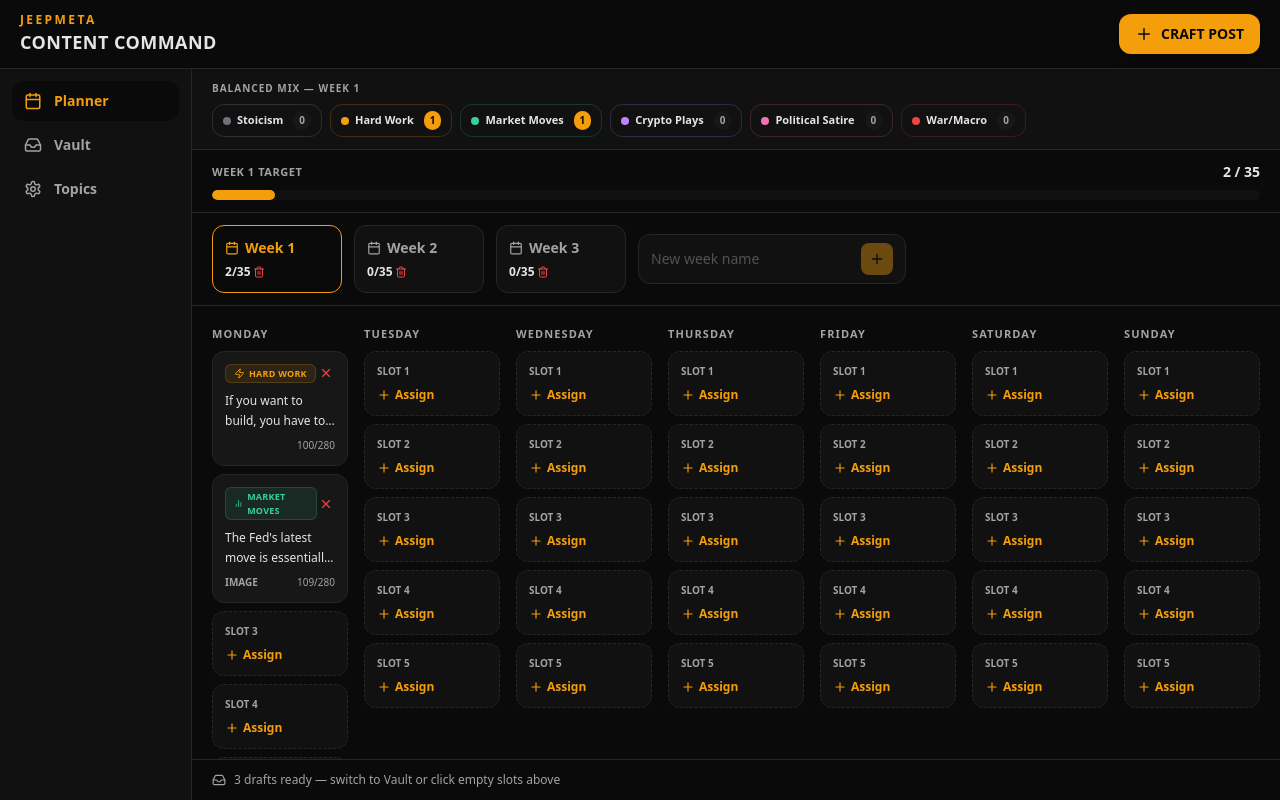
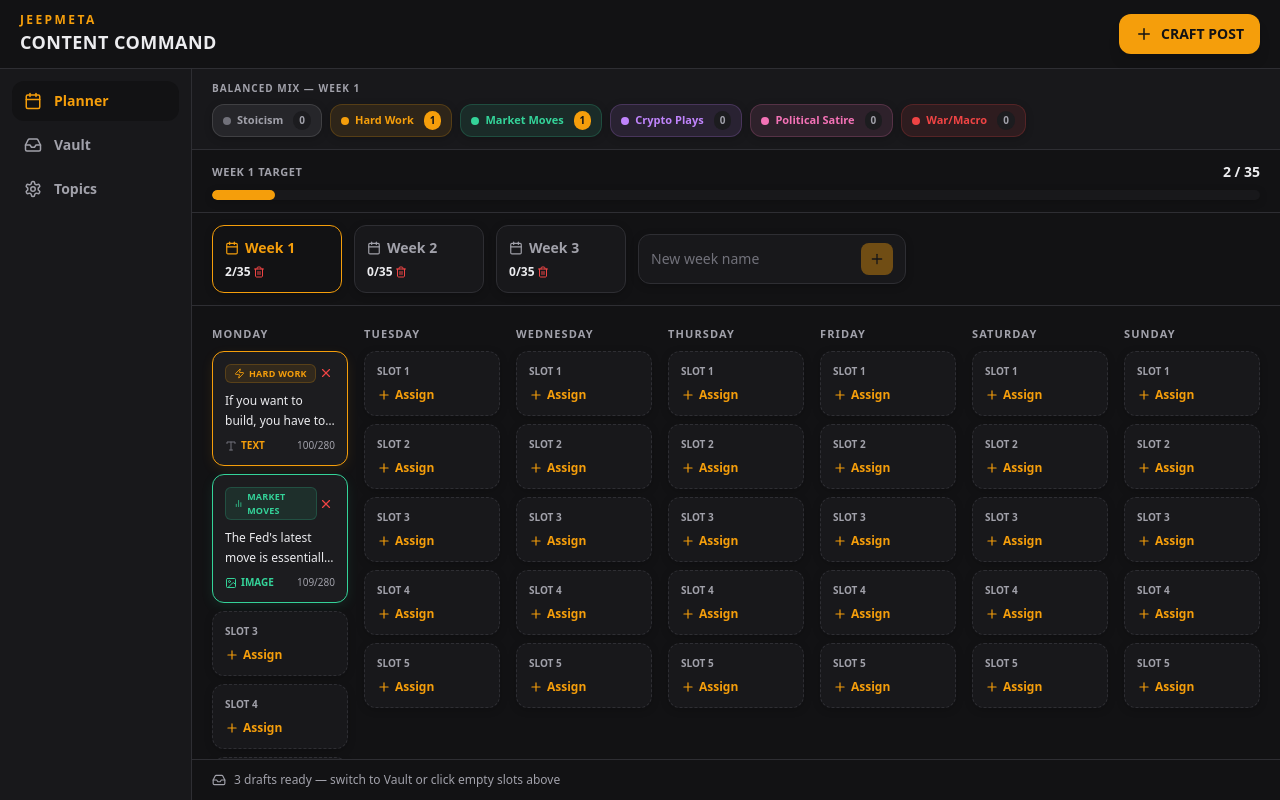
Before and after one commit to jeepmeta/content-command-x, a React (Vite) app: page / in a window 1280 px wide. Built offline with nearby package versions, Linux system fonts and the light colour scheme.

Commit message:
UI polish: lighter grays, soft shadows, topic-colored scheduled cards, fun media icons + assets folder with blank SVG

```diff
--- a/src/components/Planner.tsx
+++ b/src/components/Planner.tsx
@@ -1,4 +1,4 @@
-import { Calendar, Inbox, Plus, Trash2, X } from 'lucide-react';
+import { Calendar, Inbox, Plus, Trash2, X, Image as ImageIcon, Film, Sparkles, Type } from 'lucide-react';
 import type { Day, Post, TopicConfig, Week } from '../types';
 import { DAYS, SLOTS_PER_DAY } from '../constants';
 import CategoryBadge from './CategoryBadge';
@@ -23,6 +23,14 @@ interface PlannerProps {
   newWeekName: string;
   setNewWeekName: (value: string) => void;
   handleAddWeek: () => void;
+}
+
+function MediaIcon({ media, color }: { media: Post['media']; color?: string }) {
+  const style = color ? { color } : undefined;
+  if (media === 'image') return <ImageIcon size={12} style={style} />;
+  if (media === 'video') return <Film size={12} style={style} />;
+  if (media === 'gif') return <Sparkles size={12} style={style} />;
+  return <Type size={12} className="text-neutral" />;
 }
 
 export default function Planner({
@@ -59,19 +67,19 @@ export default function Planner({
             return (
               <div
                 key={topicName}
-                className="inline-flex items-center gap-1.5 rounded-xl border px-2.5 py-1.5"
-                style={{ borderColor: config.border }}
+                className="inline-flex items-center gap-1.5 rounded-xl border px-2.5 py-1.5 shadow-soft"
+                style={{ borderColor: config.border, backgroundColor: config.bg }}
               >
                 <span
                   className="h-2 w-2 rounded-full"
                   style={{ backgroundColor: config.fill }}
                 />
-                <span className="text-[11px] font-bold text-text">{topicName}</span>
+                <span className="text-[11px] font-bold" style={{ color: config.color }}>
+                  {topicName}
+                </span>
                 <span
                   className={`ml-1 rounded-full px-1.5 py-0.5 text-[10px] font-bold ${
-                    count > 0
-                      ? 'bg-accent text-bg'
-                      : 'bg-card text-text-muted'
+                    count > 0 ? 'bg-accent text-bg' : 'bg-card text-text-muted'
                   }`}
                 >
                   {count}
@@ -96,7 +104,7 @@ export default function Planner({
             {weeklyPlannedCount} / {totalRequired}
           </span>
         </div>
-        <div className="h-2.5 overflow-hidden rounded-full bg-card-alt">
+        <div className="h-2.5 overflow-hidden rounded-full bg-card-alt shadow-soft">
           <div
             className="h-full rounded-full transition-all duration-300"
             style={{
@@ -119,7 +127,7 @@ export default function Planner({
               key={week.id}
               type="button"
               onClick={() => setSelectedWeekId(week.id)}
-              className={`flex min-w-[130px] shrink-0 flex-col rounded-xl border p-3 text-left transition ${
+              className={`flex min-w-[130px] shrink-0 flex-col rounded-xl border p-3 text-left shadow-soft transition ${
                 isSelected
                   ? 'border-accent bg-bg'
                   : 'border-border bg-card-alt hover:border-neutral'
@@ -163,7 +171,7 @@ export default function Planner({
           );
         })}
 
-        <div className="flex min-w-[180px] shrink-0 items-center gap-2 rounded-xl border border-border bg-card-alt px-3 py-2">
+        <div className="flex min-w-[180px] shrink-0 items-center gap-2 rounded-xl border border-border bg-card-alt px-3 py-2 shadow-soft">
           <input
             value={newWeekName}
             onChange={(e) => setNewWeekName(e.target.value)}
@@ -202,7 +210,11 @@ export default function Planner({
                         key={`${day}-${slotNum}`}
                         type="button"
                         onClick={() => openEditModal(postInSlot)}
-                        className="rounded-xl border border-border bg-card p-3 text-left transition hover:border-accent/40"
+                        className="rounded-xl border bg-card p-3 text-left shadow-card transition hover:brightness-110"
+                        style={{
+                          borderColor: config.fill,
+                          boxShadow: `0 4px 14px -2px ${config.fill}22`,
+                        }}
                       >
                         <div className="mb-2 flex items-center justify-between">
                           <CategoryBadge
@@ -224,11 +236,12 @@ export default function Planner({
                         <p className="mb-2 line-clamp-2 text-xs leading-relaxed text-text">
                           {postInSlot.content}
                         </p>
-                        <div className="flex items-center justify-between text-[10px] text-text-muted">
-                          {postInSlot.media && (
-                            <span className="font-bold uppercase">{postInSlot.media}</span>
-                          )}
-                          <span className="ml-auto">{postInSlot.content.length}/280</span>
+                        <div className="flex items-center justify-between text-[10px]">
+                          <span className="inline-flex items-center gap-1 font-bold uppercase" style={{ color: config.color }}>
+                            <MediaIcon media={postInSlot.media} color={config.color} />
+                            {postInSlot.media || 'text'}
+                          </span>
+                          <span className="text-text-muted">{postInSlot.content.length}/280</span>
                         </div>
                       </button>
                     );
@@ -239,7 +252,7 @@ export default function Planner({
                       key={`${day}-${slotNum}`}
                       type="button"
                       onClick={() => openAssignModalForSlot(day, slotNum)}
-                      className="flex flex-col items-start gap-2 rounded-xl border border-dashed border-border bg-card-alt p-3 text-left transition hover:border-accent/50 hover:bg-card"
+                      className="flex flex-col items-start gap-2 rounded-xl border border-dashed border-border bg-card-alt p-3 text-left shadow-soft transition hover:border-accent/50 hover:bg-card"
                     >
                       <span className="text-[10px] font-bold uppercase text-text-muted">
                         Slot {slotNum}
--- a/src/components/PostCard.tsx
+++ b/src/components/PostCard.tsx
@@ -1,4 +1,4 @@
-import { Clock, Image as ImageIcon, Film, GripVertical } from 'lucide-react';
+import { Clock, Image as ImageIcon, Film, Sparkles, Type, GripVertical } from 'lucide-react';
 import type { Post, TopicConfig } from '../types';
 import CategoryBadge from './CategoryBadge';
 import { MAX_POST_LENGTH } from '../constants';
@@ -8,6 +8,42 @@ interface PostCardProps {
   isCompact?: boolean;
   onClick?: () => void;
   config?: TopicConfig;
+}
+
+function MediaBadge({ media, compact }: { media: Post['media']; compact?: boolean }) {
+  if (media === 'image') {
+    return (
+      <span className="inline-flex items-center gap-1 rounded-md bg-sky-500/15 px-1.5 py-0.5 text-[11px] font-semibold text-sky-400">
+        <ImageIcon size={compact ? 12 : 14} />
+        Image
+      </span>
+    );
+  }
+  if (media === 'video') {
+    return (
+      <span className="inline-flex items-center gap-1 rounded-md bg-emerald-500/15 px-1.5 py-0.5 text-[11px] font-semibold text-emerald-400">
+        <Film size={compact ? 12 : 14} />
+        Video
+      </span>
+    );
+  }
+  if (media === 'gif') {
+    return (
+      <span className="inline-flex items-center gap-1 rounded-md bg-fuchsia-500/15 px-1.5 py-0.5 text-[11px] font-extrabold text-fuchsia-400">
+        <Sparkles size={compact ? 12 : 14} />
+        GIF
+      </span>
+    );
+  }
+  if (!compact) {
+    return (
+      <span className="inline-flex items-center gap-1 text-[11px] text-neutral">
+        <Type size={12} />
+        Text
+      </span>
+    );
+  }
+  return null;
 }
 
 export default function PostCard({
@@ -20,13 +56,14 @@ export default function PostCard({
     <button
       type="button"
       onClick={onClick}
-      className={`w-full text-left rounded-xl border border-border bg-card p-4 shadow-lg transition hover:border-accent/40 focus:outline-none focus:ring-2 focus:ring-accent/50 ${
+      className={`w-full text-left rounded-xl border border-border bg-card p-4 shadow-card transition hover:border-accent/50 focus:outline-none focus:ring-2 focus:ring-accent/40 ${
         isCompact ? 'p-3 min-h-[118px]' : ''
       }`}
+      style={config ? { borderColor: config.border } : undefined}
     >
       <div className="mb-2 flex items-center justify-between">
         <CategoryBadge categoryName={post.category} config={config} size={isCompact ? 'sm' : 'md'} />
-        <GripVertical size={isCompact ? 14 : 16} className="text-neutral opacity-60" />
+        <GripVertical size={isCompact ? 14 : 16} className="text-neutral opacity-50" />
       </div>
 
       <p
@@ -37,27 +74,8 @@ export default function PostCard({
         {post.content}
       </p>
 
-      <div className="mt-2 flex items-center gap-2 border-t border-border pt-2">
-        {post.media === 'image' && (
-          <span className="inline-flex items-center gap-1 rounded bg-blue-500/10 px-1.5 py-0.5 text-[11px] font-semibold text-blue-400">
-            <ImageIcon size={isCompact ? 12 : 14} />
-            Image
-          </span>
-        )}
-        {post.media === 'video' && (
-          <span className="inline-flex items-center gap-1 rounded bg-emerald-500/10 px-1.5 py-0.5 text-[11px] font-semibold text-emerald-400">
-            <Film size={isCompact ? 12 : 14} />
-            Video
-          </span>
-        )}
-        {post.media === 'gif' && (
-          <span className="inline-flex items-center rounded bg-purple-500/15 px-1.5 py-0.5 text-[11px] font-extrabold text-purple-400">
-            GIF
-          </span>
-        )}
-        {!post.media && !isCompact && (
-          <span className="text-[11px] italic text-neutral">Text only</span>
-        )}
+      <div className="mt-2 flex items-center gap-2 border-t border-border/60 pt-2">
+        <MediaBadge media={post.media} compact={isCompact} />
 
         <span className="ml-auto inline-flex items-center gap-1 text-[11px] text-neutral">
           <Clock size={isCompact ? 11 : 13} />
--- a/src/index.css
+++ b/src/index.css
@@ -1,19 +1,24 @@
 @import "tailwindcss";
 
 @theme {
-  --color-bg: #0a0a0a;
-  --color-card: #171717;
-  --color-card-alt: #111111;
-  --color-border: #262626;
-  --color-text: #e5e5e5;
-  --color-text-muted: #a3a3a3;
+  /* Slightly lifted dark theme – more gray, less pure black */
+  --color-bg: #121214;
+  --color-card: #1c1c1f;
+  --color-card-alt: #18181b;
+  --color-border: #2e2e33;
+  --color-text: #ececef;
+  --color-text-muted: #a1a1aa;
   --color-accent: #f59e0b;
   --color-accent-dark: #d97706;
   --color-success: #34d399;
   --color-danger: #ef4444;
-  --color-neutral: #525252;
+  --color-neutral: #71717a;
 
   --font-sans: ui-sans-serif, system-ui, -apple-system, BlinkMacSystemFont, "Segoe UI", Roboto, "Helvetica Neue", Arial, sans-serif;
+
+  /* Soft elevation shadows */
+  --shadow-card: 0 4px 14px -2px rgb(0 0 0 / 0.35), 0 2px 6px -1px rgb(0 0 0 / 0.2);
+  --shadow-soft: 0 2px 8px -1px rgb(0 0 0 / 0.25);
 }
 
 * {
@@ -32,6 +37,14 @@ body {
   overflow: hidden;
 }
 
+/* Soft card elevation utility */
+.shadow-card {
+  box-shadow: var(--shadow-card);
+}
+.shadow-soft {
+  box-shadow: var(--shadow-soft);
+}
+
 /* Custom scrollbar */
 ::-webkit-scrollbar {
   width: 8px;
```
Also changed, not shown: assets/app-icon.svg (added).
